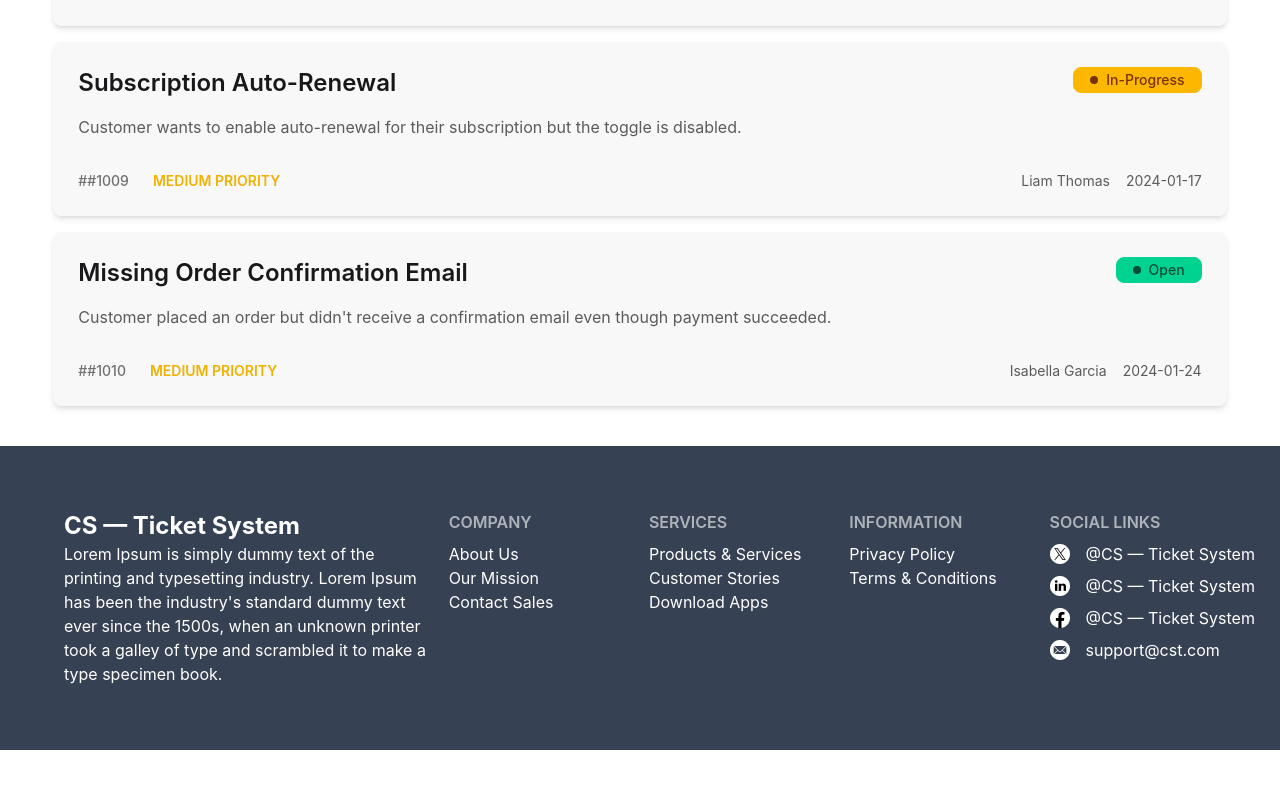
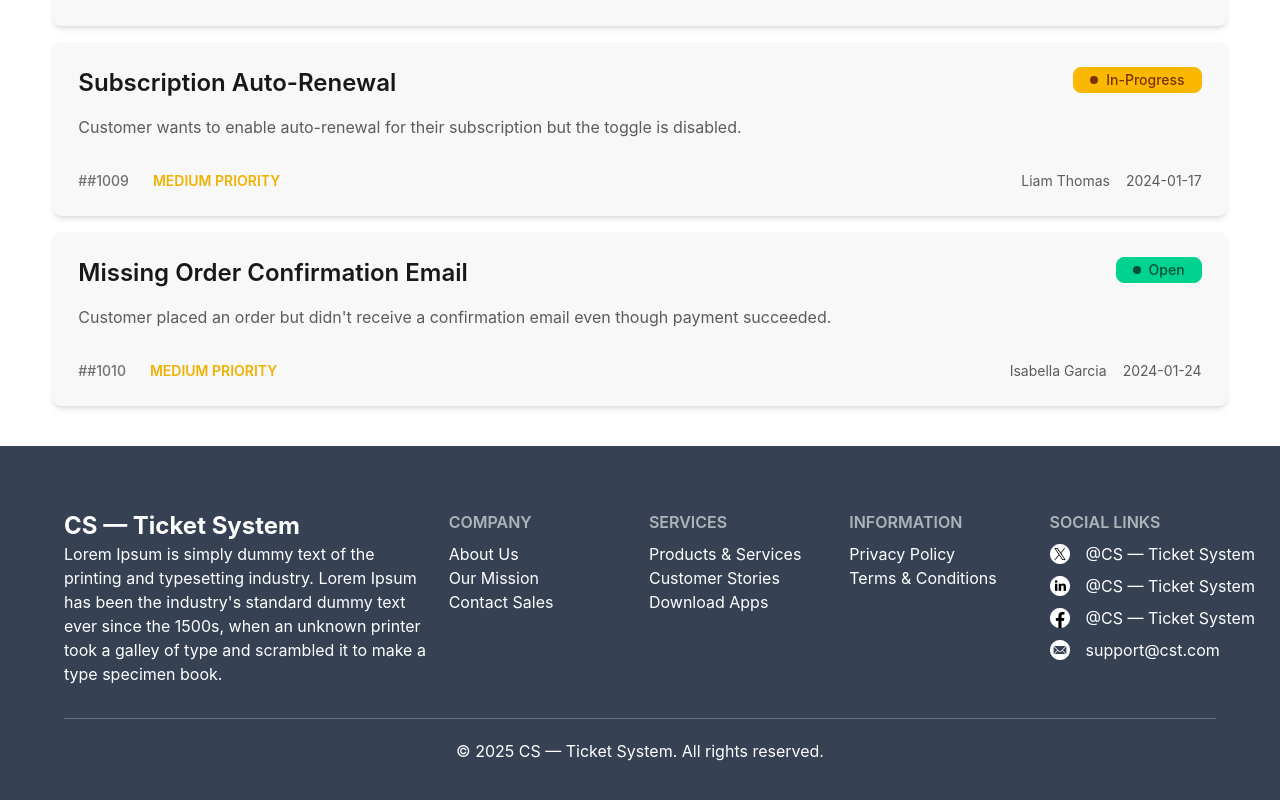
Before and after one commit to rejaur2287/mission-restart-customer-support-a2, a React (Vite) app: page / in a window 1280 px wide. Shown: the part 1678-2478 px from the top of the page. Before the commit the page ends 2428 px from the top, so only its background shows below. Built offline with nearby package versions, Linux system fonts and the light colour scheme.

Commit message:
Fixed some css isuues

```diff
--- a/src/App.jsx
+++ b/src/App.jsx
@@ -3,14 +3,12 @@ import "./App.css";
 import Footer from "./Components/Footer/Footer";
 import Navbar from "./Components/Navbar/Navbar";
 import Tickets from "./Components/Tickets/Tickets";
-// import TicketCard from "./Components/TicketCard/TicketCard";
 
 const ticketPromise = fetch("./ticketData.json").then((res) => res.json());
 function App() {
   return (
     <>
       <Navbar></Navbar>
-      {/* <TicketCard></TicketCard> */}
       <Suspense fallback={<h3>Bottles are Loading...</h3>}>
         <Tickets ticketPromise={ticketPromise}></Tickets>
       </Suspense>
--- a/src/Components/Footer/Footer.jsx
+++ b/src/Components/Footer/Footer.jsx
@@ -60,6 +60,12 @@ const Footer = () => {
           </a>
         </nav>
       </footer>
+      <div className="mt-8">
+        <hr className="my-5 text-gray-500" />
+        <p className="text-center">
+          © 2025 CS — Ticket System. All rights reserved.
+        </p>
+      </div>
     </div>
   );
 };
--- a/src/Components/TicketCard/TicketCard.jsx
+++ b/src/Components/TicketCard/TicketCard.jsx
@@ -10,7 +10,7 @@ const TicketCard = ({ ticket }) => {
 
           {/* Status Badge */}
           <div
-            className={`badge px-4 py-3 text-sm font-medium gap-2 ${
+            className={`badge whitespace-nowrap px-4 py-3 text-sm font-medium gap-2 ${
               ticket.status === "Open" ? "badge-success" : "badge-warning"
             }`}
           >
@@ -50,7 +50,6 @@ const TicketCard = ({ ticket }) => {
             <span>{ticket.customerName}</span>
 
             <div className="flex items-center gap-1">
-              {/* <CalendarDays size={18} /> */}
               <span>{ticket.date}</span>
             </div>
           </div>
```
